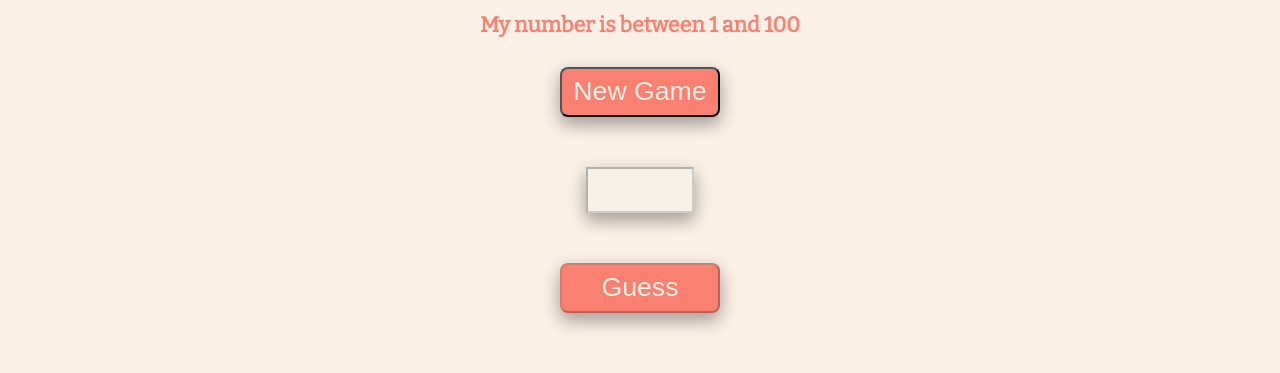
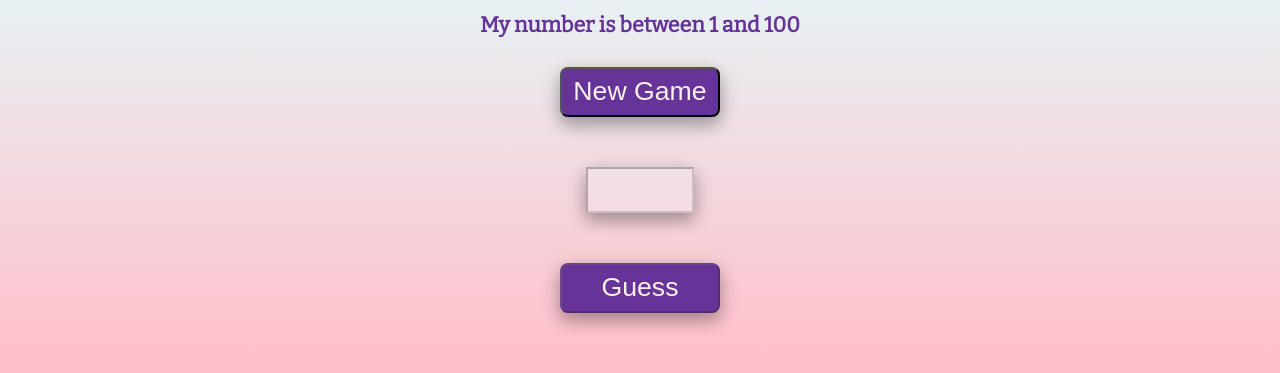
Before and after one commit to sarastanton/simple-js-guessing-game, a plain HTML site: page index.html in a window 1280 px wide. Shown: the part 101-474 px from the top of the page. Drawn offline with nearby package versions, Linux system fonts and the light colour scheme.

Commit message:
Style changes

```diff
--- a/style.css
+++ b/style.css
@@ -11,14 +11,14 @@ body {
   text-align: center;
   font-family: 'Bitter', serif;
   font-size: 16pt;
-  background-color: linen;
-  color: salmon;
+  background-image: linear-gradient(to bottom, lightcyan, pink, plum);
+  color: rebeccapurple;
 }
 
 button {
   height: 50px;
   width: 160px;
-  background-color: salmon;
+  background-color: rebeccapurple;
   color: linen;
   box-shadow: 0 8px 16px 0 rgba(0,0,0,0.2), 0 6px 20px 0 rgba(0,0,0,0.19);
   border-radius: 8px;
@@ -38,7 +38,7 @@ input {
   margin: 50px;
   box-shadow: 0 8px 16px 0 rgba(0,0,0,0.2), 0 6px 20px 0 rgba(0,0,0,0.19);
   font-size: 36pt;
-  color: salmon;
+  color: rebeccapurple;
 }
 
 input:disabled {
```
